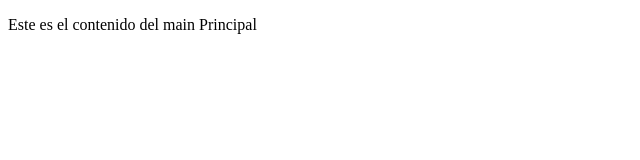
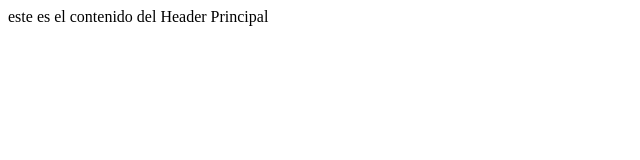
Before and after one commit to soyjialva/practica01-git, a plain HTML site: page index.html in a window 1280 px wide. Shown: the whole page, without its empty margins (0-640 px from the left). Drawn offline with Linux system fonts and the light colour scheme.

Commit message:
add header content

```diff
--- a/index.html
+++ b/index.html
@@ -7,8 +7,8 @@
 </head>
 <body>
     <!----------Header Principal    -->
+    este es el contenido del Header Principal
     <!----------Main                -->
-    <p>Este es el contenido del main Principal</p>
     <!----------Footer              -->
 </body>
 </html>
```
